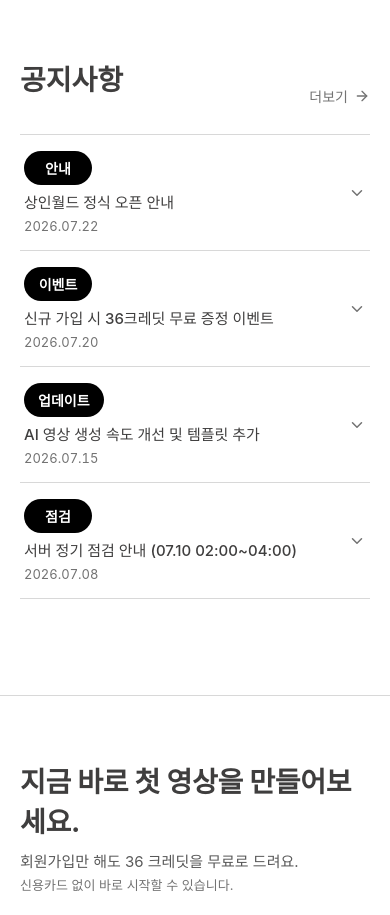
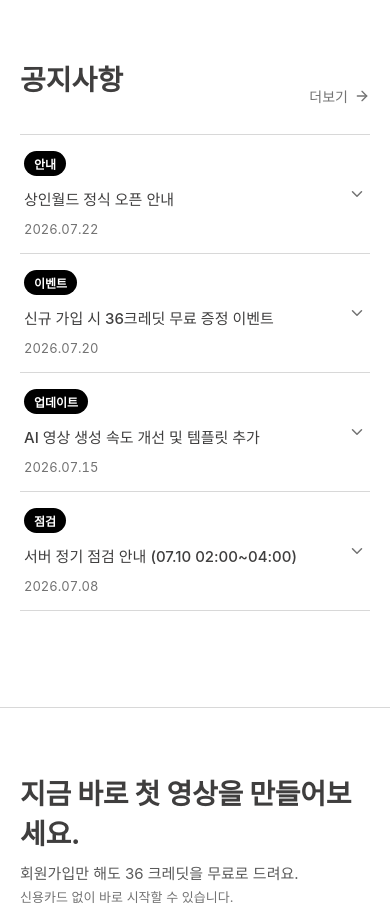
Before and after one commit to tkcnco3436-ai/sangin0720, a plain HTML site: page index.html in a window 390 px wide. Shown: the part 4760-5675 px from the top of the page. Drawn offline with nearby package versions, Linux system fonts and the light colour scheme; animation ran at ten frames a second.

Commit message:
모바일 공지 배지 축소 + 배지·제목 간격 확대
Co-Authored-By: Claude Opus 4.8 (1M context) <noreply@anthropic.com>

```diff
--- a/css/index-flex.css
+++ b/css/index-flex.css
@@ -452,10 +452,10 @@ body { --bg-page: #ffffff; background: #ffffff; }
       "date    chevron";
     align-items: center;
     column-gap: var(--space-12);
-    row-gap: var(--space-6);
+    row-gap: var(--space-12);
     padding: var(--space-16) var(--space-4);
   }
-  .notice-item__badge { grid-area: badge; justify-self: start; }
+  .notice-item__badge { grid-area: badge; justify-self: start; min-width: auto; font-size: 12px; padding: 4px 10px; }
   .notice-item__title { grid-area: title; white-space: normal; }
   .notice-item__date  { grid-area: date; justify-self: start; }
   .notice-item__chevron { grid-area: chevron; align-self: center; }
```
